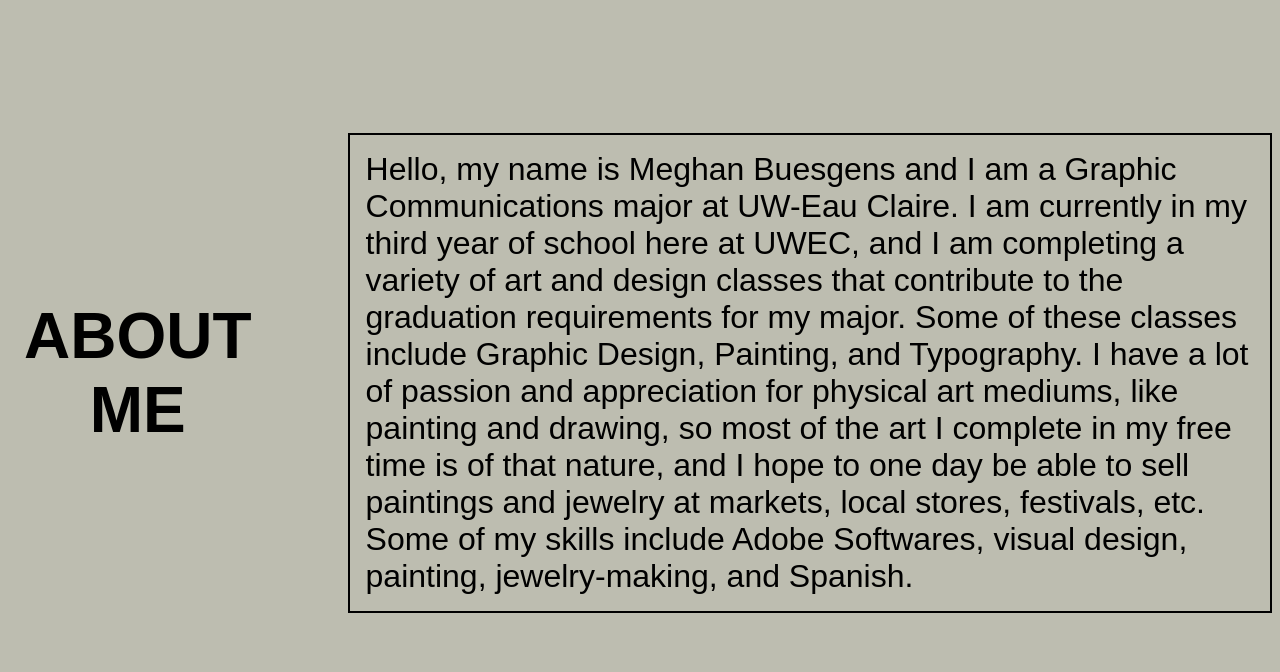
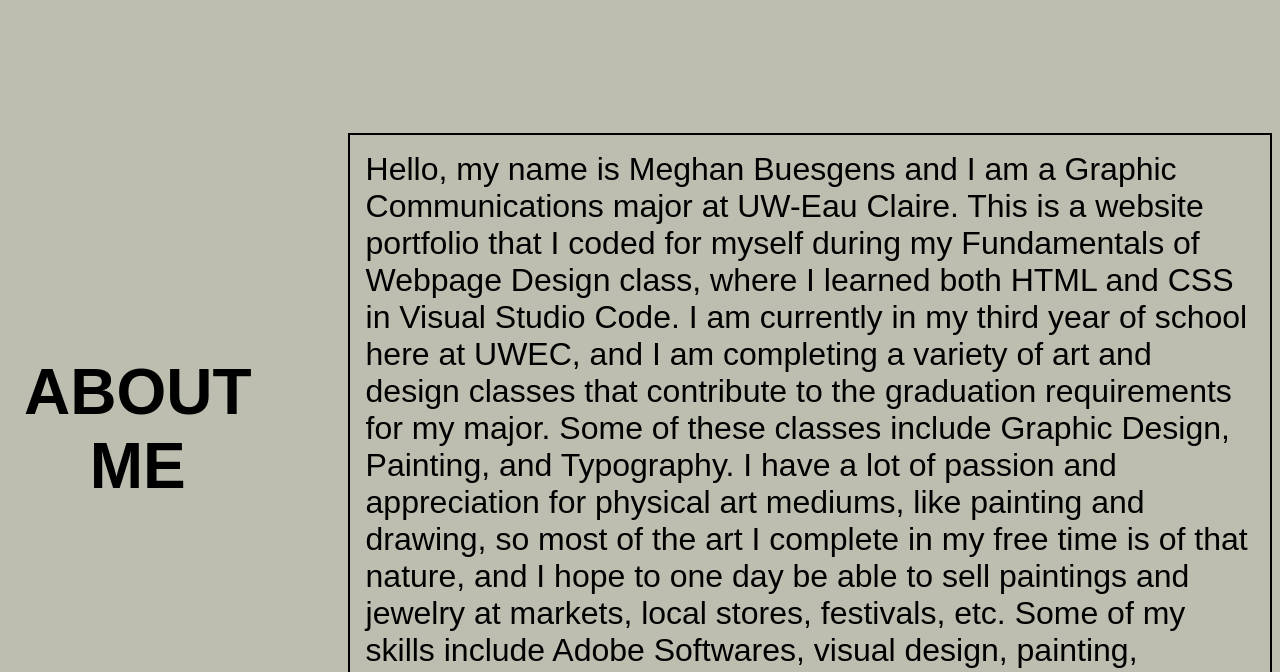
Before and after one commit to buesgeml/Buesgens-portfolio, a plain HTML site: page index.html in a window 1280 px wide. Shown: the part 423-1095 px from the top of the page. Drawn offline with Linux system fonts and the light colour scheme.

Commit message:
Update index.html

```diff
--- a/index.html
+++ b/index.html
@@ -19,7 +19,7 @@
     </header>
     <section>
     <h1>ABOUT<br>ME</h1>
-    <p>Hello, my name is Meghan Buesgens and I am a Graphic Communications major at UW-Eau Claire. I am currently in my third year of school here at UWEC, and I am completing a variety of art and design classes that contribute to the graduation requirements for my major. Some of these classes include Graphic Design, Painting, and Typography. I have a lot of passion and appreciation for physical art mediums, like painting and drawing, so most of the art I complete in my free time is of that nature, and I hope to one day be able to sell paintings and jewelry at markets, local stores, festivals, etc. Some of my skills include Adobe Softwares, visual design, painting, jewelry-making, and Spanish.</p>
+    <p>Hello, my name is Meghan Buesgens and I am a Graphic Communications major at UW-Eau Claire. This is a website portfolio that I coded for myself during my Fundamentals of Webpage Design class, where I learned both HTML and CSS in Visual Studio Code. I am currently in my third year of school here at UWEC, and I am completing a variety of art and design classes that contribute to the graduation requirements for my major. Some of these classes include Graphic Design, Painting, and Typography. I have a lot of passion and appreciation for physical art mediums, like painting and drawing, so most of the art I complete in my free time is of that nature, and I hope to one day be able to sell paintings and jewelry at markets, local stores, festivals, etc. Some of my skills include Adobe Softwares, visual design, painting, jewelry-making, and Spanish.</p>
     </section>
     <section id="images-2">
     <h2 id="section-2">SOME OF<br>MY WORK</h2>
```
